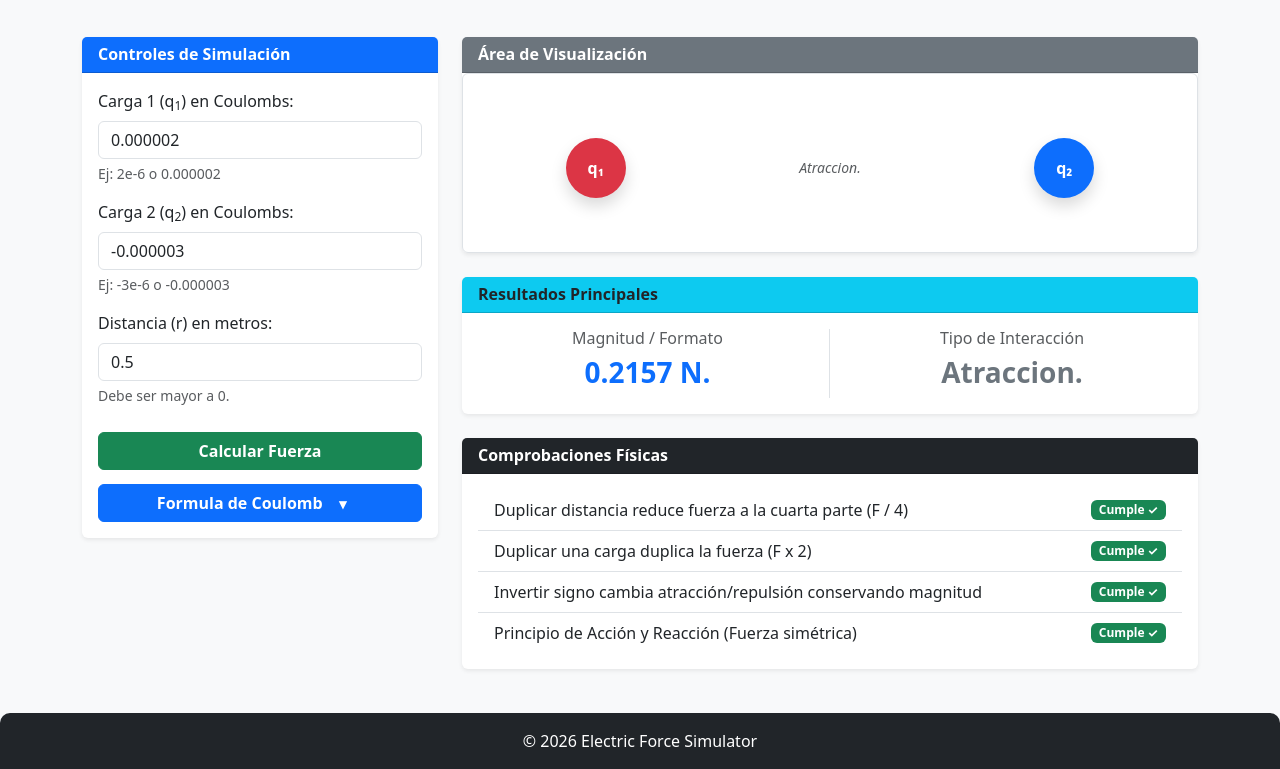
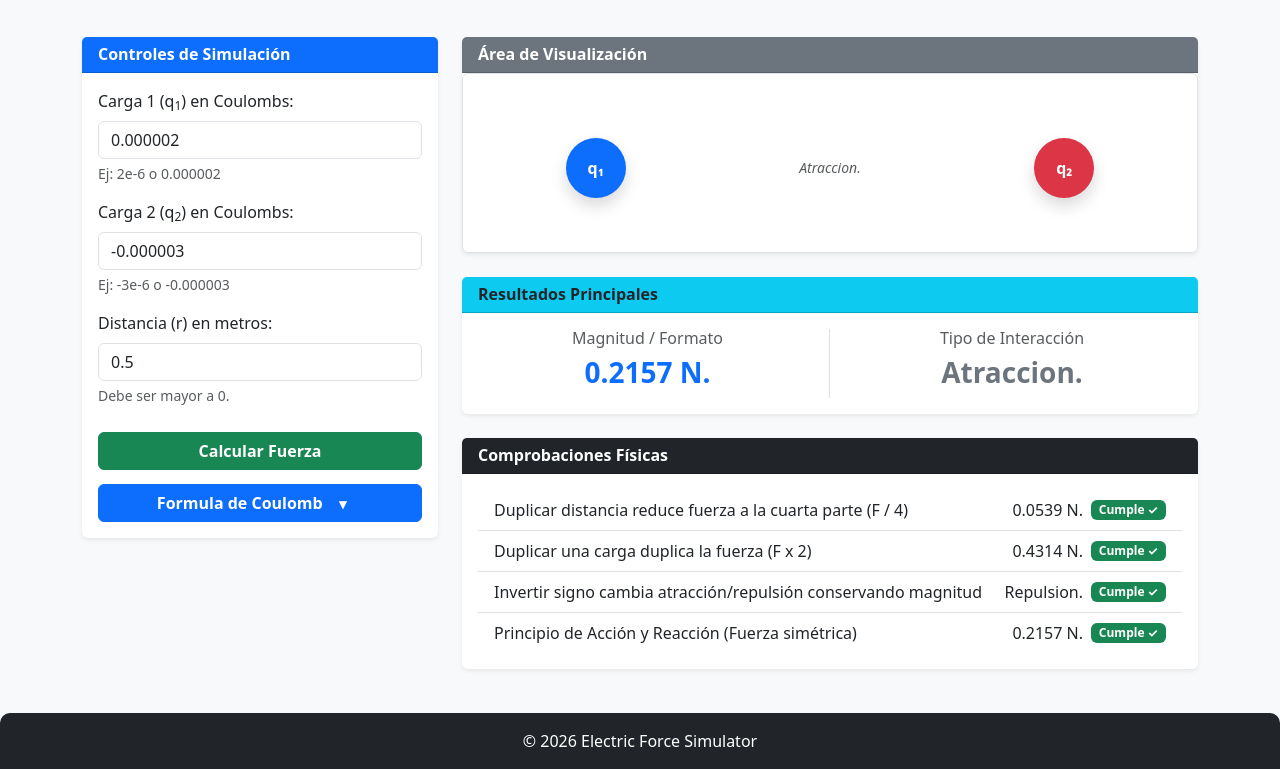
Before and after one commit to ChayanneGh/FuerzaElectrica, a website with bundled scripts: page Index.html in a window 1280 px wide. Both pictures are taken after a click on the button "Calcular Fuerza". Shown: the part 73-842 px from the top of the page. Built offline with nearby package versions, Linux system fonts and the light colour scheme.

Commit message:
agrego resultados a las comprobaciones

```diff
--- a/Assets/Js/UI.js
+++ b/Assets/Js/UI.js
@@ -4,10 +4,34 @@ document.addEventListener("DOMContentLoaded", () => {
   const formulario = document.getElementById("formSimulador");
   const error = document.getElementById("errorSimulacion");
   const comprobaciones = [
-    ["chkCuartaParte", "CumpleCuartaParte"],
-    ["chkDobleCarga", "CumpleDobleFuerza"],
-    ["chkInvertirSigno", "CumpleInvertirFuerza"],
-    ["chkAccionReaccion", "CumpleAmbasCargas"],
+    [
+      "chkCuartaParte",
+      "CumpleCuartaParte",
+      "resultadoCuartaParte",
+      "F_distanciaDoble",
+      "Formato",
+    ],
+    [
+      "chkDobleCarga",
+      "CumpleDobleFuerza",
+      "resultadoDobleCarga",
+      "F_cargaDoble",
+      "Formato",
+    ],
+    [
+      "chkInvertirSigno",
+      "CumpleInvertirFuerza",
+      "resultadoInvertirSigno",
+      "F_otroSigno",
+      "Tipo",
+    ],
+    [
+      "chkAccionReaccion",
+      "CumpleAmbasCargas",
+      "resultadoAccionReaccion",
+      "F_mismaFuerza",
+      "Formato",
+    ],
   ];
 
   formulario.addEventListener("submit", (evento) => {
@@ -20,13 +44,25 @@ document.addEventListener("DOMContentLoaded", () => {
         document.getElementById("carga2").value,
         document.getElementById("distancia").value,
       );
+      actualizarColoresParticulas(
+        Number(document.getElementById("carga1").value),
+        Number(document.getElementById("carga2").value),
+      );
       document.getElementById("forceResult").textContent =
         fisica.FuerzaBase.Formato;
       document.getElementById("txtTipo").textContent = fisica.FuerzaBase.Tipo;
       document.getElementById("txtTipoInteraccion").textContent =
         fisica.FuerzaBase.Tipo;
-      for (const [id, propiedad] of comprobaciones) {
+      for (const [
+        id,
+        propiedad,
+        resultadoId,
+        fuerzaPropiedad,
+        resultadoPropiedad,
+      ] of comprobaciones) {
         const indicador = document.getElementById(id);
+        document.getElementById(resultadoId).textContent =
+          fisica[fuerzaPropiedad][resultadoPropiedad];
         const noAplica =
           propiedad === "CumpleInvertirFuerza" &&
           fisica.FuerzaBase.Tipo === "Nula.";
@@ -45,17 +81,40 @@ document.addEventListener("DOMContentLoaded", () => {
       document.getElementById("txtTipo").textContent = "Sin resultado";
       document.getElementById("txtTipoInteraccion").textContent =
         "Revisa los datos ingresados.";
-      for (const [id] of comprobaciones) {
+      for (const [id, , resultadoId] of comprobaciones) {
         const indicador = document.getElementById(id);
         indicador.textContent = "Pendiente";
         indicador.className = "badge bg-secondary";
+        document.getElementById(resultadoId).textContent = "—";
       }
+      actualizarColoresParticulas(0, 0);
       animarParticulas("Nula.");
     }
   });
 });
 
 let animacionesActivas = [];
+
+function actualizarColoresParticulas(carga1, carga2) {
+  const particulas = ["particula1", "particula2"].map((id) =>
+    document.getElementById(id),
+  );
+  const cargas = [carga1, carga2];
+  for (let indice = 0; indice < particulas.length; indice++) {
+    const color =
+      cargas[indice] > 0
+        ? "bg-primary"
+        : cargas[indice] < 0
+          ? "bg-danger"
+          : "bg-secondary";
+    particulas[indice].classList.remove(
+      "bg-danger",
+      "bg-primary",
+      "bg-secondary",
+    );
+    particulas[indice].classList.add(color);
+  }
+}
 
 function animarParticulas(tipo) {
   for (const animacion of animacionesActivas) animacion.revert();
--- a/Index.html
+++ b/Index.html
@@ -153,20 +153,31 @@
                     <div class="card-body">
                         <ul class="list-group list-group-flush">
                             <li class="list-group-item d-flex justify-content-between align-items-center">
-                                <span>Duplicar distancia reduce fuerza a la cuarta parte (F /
-                                    4)</span>
+                                <span class="flex-grow-1">
+                                    Duplicar distancia reduce fuerza a la cuarta parte (F / 4)
+                                </span>
+                                <span id="resultadoCuartaParte" class="text-nowrap mx-2">—</span>
                                 <span id="chkCuartaParte" class="badge bg-secondary">Pendiente</span>
                             </li>
                             <li class="list-group-item d-flex justify-content-between align-items-center">
-                                <span>Duplicar una carga duplica la fuerza (F x 2)</span>
+                                <span class="flex-grow-1">
+                                    Duplicar una carga duplica la fuerza (F x 2)
+                                </span>
+                                <span id="resultadoDobleCarga" class="text-nowrap mx-2">—</span>
                                 <span id="chkDobleCarga" class="badge bg-secondary">Pendiente</span>
                             </li>
                             <li class="list-group-item d-flex justify-content-between align-items-center">
-                                <span>Invertir signo cambia atracción/repulsión conservando magnitud</span>
+                                <span class="flex-grow-1">
+                                    Invertir signo cambia atracción/repulsión conservando magnitud
+                                </span>
+                                <span id="resultadoInvertirSigno" class="text-nowrap mx-2">—</span>
                                 <span id="chkInvertirSigno" class="badge bg-secondary">Pendiente</span>
                             </li>
                             <li class="list-group-item d-flex justify-content-between align-items-center">
-                                <span>Principio de Acción y Reacción (Fuerza simétrica)</span>
+                                <span class="flex-grow-1">
+                                    Principio de Acción y Reacción (Fuerza simétrica)
+                                </span>
+                                <span id="resultadoAccionReaccion" class="text-nowrap mx-2">—</span>
                                 <span id="chkAccionReaccion" class="badge bg-secondary">Pendiente</span>
                             </li>
                         </ul>
```
Also changed, not shown: Assets/Js/Save.Js (added, +15 -0 lines), tests/simulator.test.js (+52 -1 lines), 1 other file.
